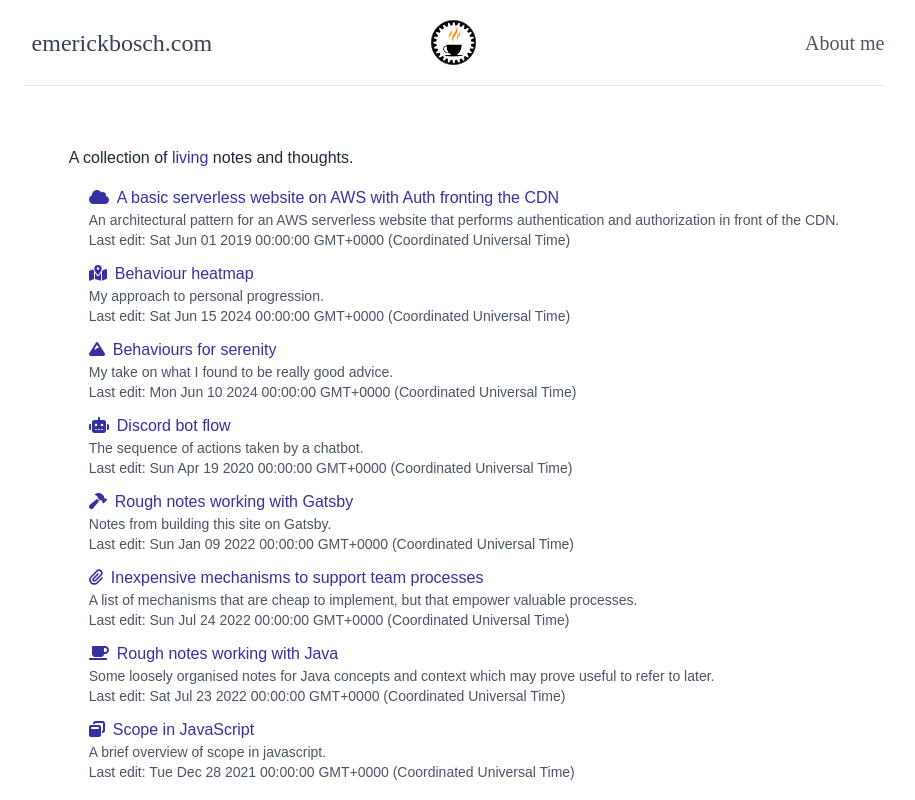
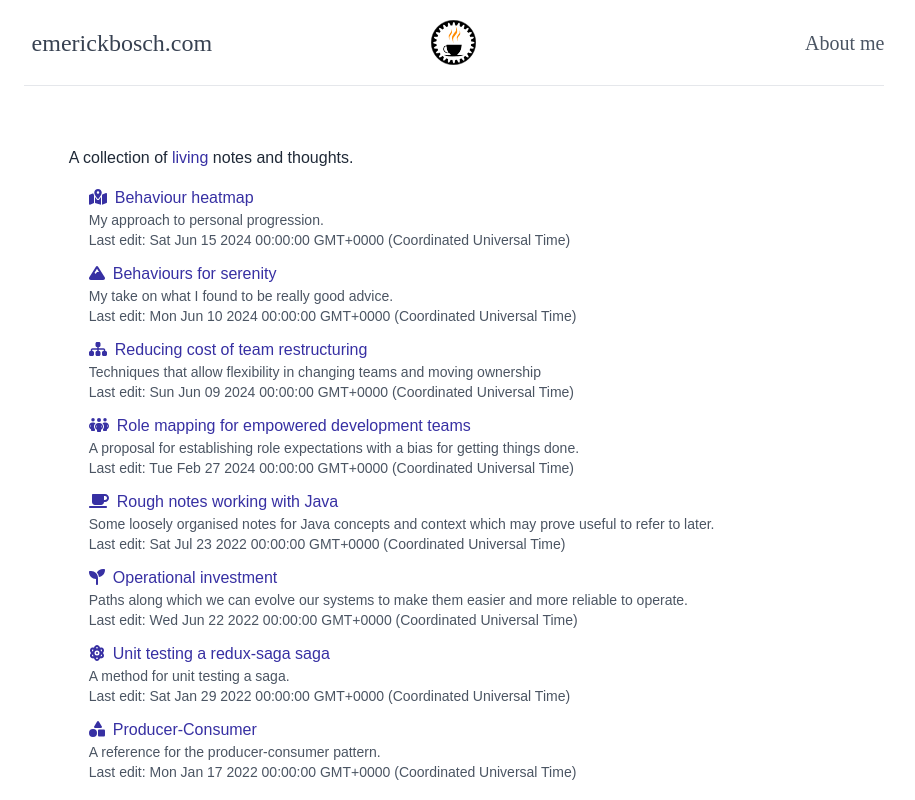
Before and after one commit to xpcoffee/t3-static-blog, a Next.js app: page / in a window 1280 px wide. Shown: the whole page, without its empty margins (186-1101 px from the left). Built offline with nearby package versions, Linux system fonts and the light colour scheme.

Commit message:
Make logo clickable

```diff
--- a/src/app/page.tsx
+++ b/src/app/page.tsx
@@ -3,7 +3,11 @@ import { ArticleListItem } from "./components/ArticleListItem";
 import { Layout } from "./components/Layout";
 
 export default async function Home() {
-  const articleListItems = getMarkdownMetadata().map((metadata) => {
+  const articleListItems = getMarkdownMetadata()
+    .sort((a, b) => {
+      return b.date > a.date ? 1 : -1;
+    })
+    .map((metadata) => {
       return (
         <ArticleListItem
           key={metadata.id}
```
Lines whose indentation alone changed are shown as unchanged.
